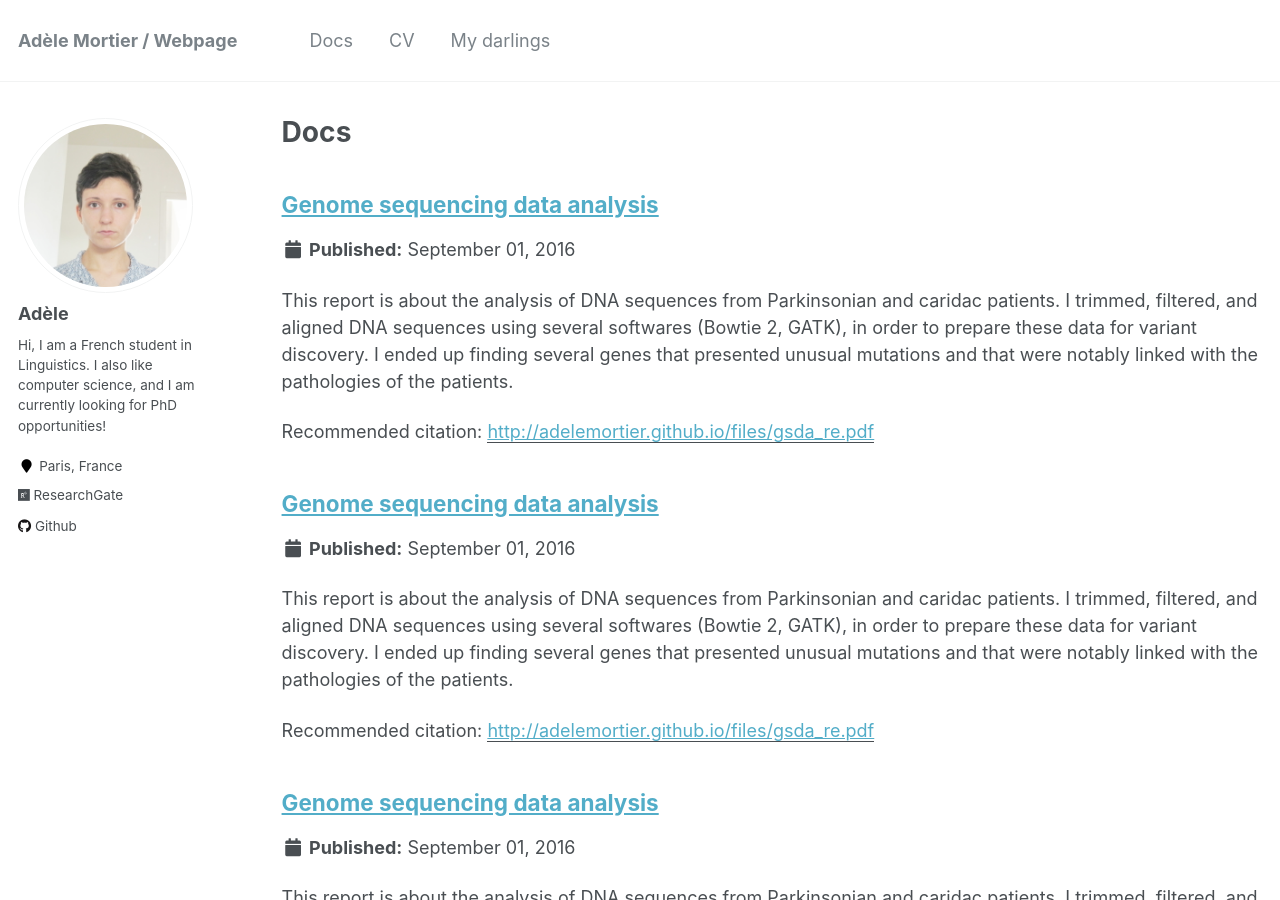
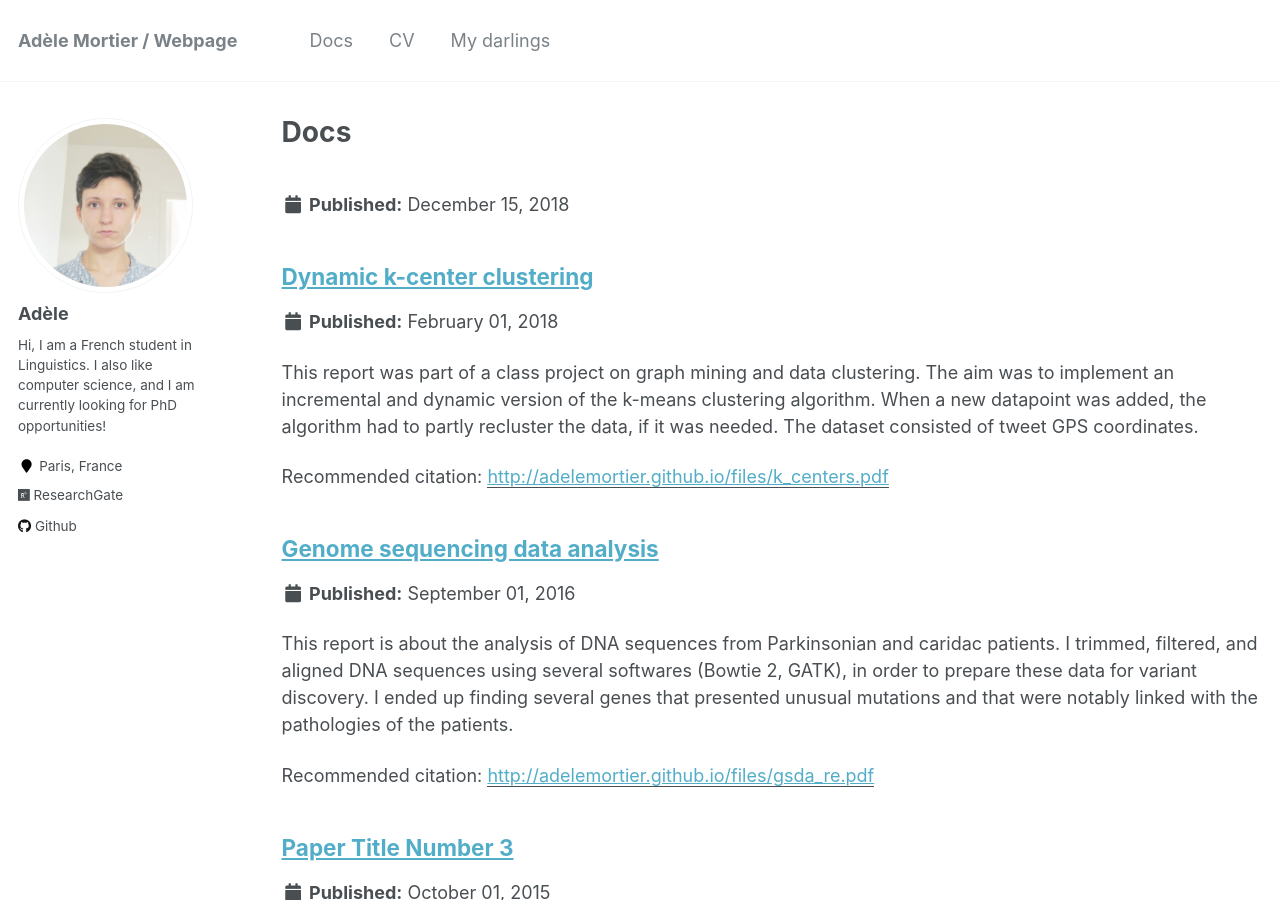
Before and after one commit to AdeleMortier/AdeleMortier.github.io, a Jekyll site: the page built from _pages/docs.md, in a window 1280 px wide and 900 px high. Built offline with Jekyll 4.4.1, drawn with Linux system fonts in a browser that asks for light colours.

Commit message:
try to display docs

```diff
--- a/_docs/2018-k-centers-report.md
+++ b/_docs/2018-k-centers-report.md
@@ -1,13 +1,13 @@
 ---
-title: "Genome sequencing data analysis"
+title: "Dynamic k-center clustering"
 collection: docs
-permalink: /docs/2016-genome-sequencing-report
-excerpt: 'This report is about the analysis of DNA sequences from Parkinsonian and caridac patients. I trimmed, filtered, and aligned DNA sequences using several softwares (Bowtie 2, GATK), in order to prepare these data for variant discovery. I ended up finding several genes that presented unusual mutations and that were notably linked with the pathologies of the patients.'
-date: 2016-09-01
+permalink: /docs/2018-k-centers-report
+excerpt: 'This report was part of a class project on graph mining and data clustering. The aim was to implement an incremental and dynamic version of the k-means clustering algorithm. When a new datapoint was added, the algorithm had to partly recluster the data, if it was needed. The dataset consisted of tweet GPS coordinates.'
+date: 2018-02-01
 venue: ""
-paperurl: 'http://adelemortier.github.io/files/gsda_re.pdf'
+paperurl: 'http://adelemortier.github.io/files/k_centers.pdf'
 citation: ""
 ---
-This report is about the analysis of DNA sequences from Parkinsonian and caridac patients. I trimmed, filtered, and aligned DNA sequences using several softwares (Bowtie 2, GATK), in order to prepare these data for variant discovery. I ended up finding several genes that presented unusual mutations and that were notably linked with the pathologies of the patients.
+This report was part of a class project on graph mining and data clustering. The aim was to implement an incremental and dynamic version of the k-means clustering algorithm. When a new datapoint was added, the algorithm had to partly recluster the data, if it was needed. The dataset consisted of tweet GPS coordinates.
 
-[Download paper here](http://adelemortier.github.io/files/gsda_re.pdf)
+[Download paper here](http://adelemortier.github.io/files/k_centers.pdf)
--- a/_docs/2018-logique-fromelle.md
+++ b/_docs/2018-logique-fromelle.md
@@ -1,13 +1,15 @@
 ---
-title: "Genome sequencing data analysis"
+title: "La logique fromelle"
 collection: docs
-permalink: /docs/2016-genome-sequencing-report
-excerpt: 'This report is about the analysis of DNA sequences from Parkinsonian and caridac patients. I trimmed, filtered, and aligned DNA sequences using several softwares (Bowtie 2, GATK), in order to prepare these data for variant discovery. I ended up finding several genes that presented unusual mutations and that were notably linked with the pathologies of the patients.'
+permalink: /docs/2018-logique-fromelle
+excerpt: 'Satirical article on J.-Y. Girard linear logic theory. It is inspired by Girard's own satirical work called [Les montres à moutarde : une approche intégrée au temps et à la
+nourriture](http://girard.perso.math.cnrs.fr/moutarde.pdf). It talks about the links between cheese and linear logic. Anyway, this article was only a school project; and to be honest I deeply admire the work of Girard.'
 date: 2016-09-01
 venue: ""
-paperurl: 'http://adelemortier.github.io/files/gsda_re.pdf'
+paperurl: 'http://adelemortier.github.io/files/logique_fromelle.pdf'
 citation: ""
 ---
-This report is about the analysis of DNA sequences from Parkinsonian and caridac patients. I trimmed, filtered, and aligned DNA sequences using several softwares (Bowtie 2, GATK), in order to prepare these data for variant discovery. I ended up finding several genes that presented unusual mutations and that were notably linked with the pathologies of the patients.
+Satirical article on J.-Y. Girard linear logic theory. It is inspired by Girard's own satirical work called [Les montres à moutarde : une approche intégrée au temps et à la
+nourriture](http://girard.perso.math.cnrs.fr/moutarde.pdf). Anyway, this article was only a school project; and I deeply admire the work of Girard.
 
-[Download paper here](http://adelemortier.github.io/files/gsda_re.pdf)
+[Download paper here](http://adelemortier.github.io/files/logique_fromelle.pdf)
```
